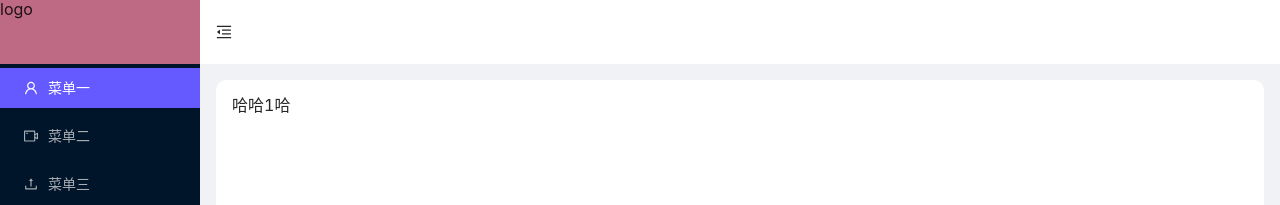
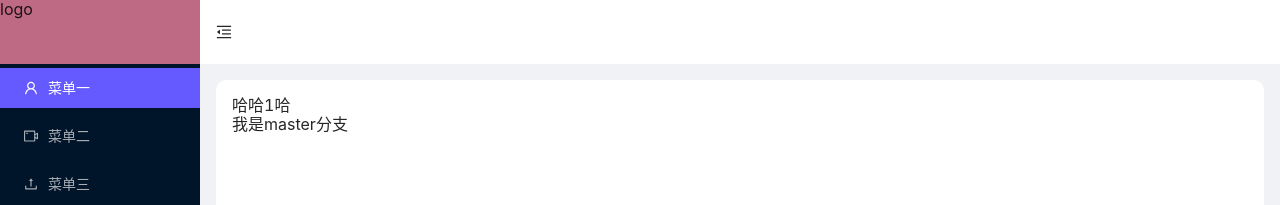
Before and after one commit to Jokerguo/vite-react, a React (Vite) app: page / in a window 1280 px wide. Shown: the top 205 px of the page. Built offline with nearby package versions, Linux system fonts and the light colour scheme.

Commit message:
master提交

```diff
--- a/src/views/home/index.tsx
+++ b/src/views/home/index.tsx
@@ -4,6 +4,7 @@ const Home: React.FC = () => {
   return (
     <>
       <div>哈哈1哈</div>
+      <div>我是master分支</div>
       <Icon name="gougou"></Icon>
       <Icon name="gouxiao"></Icon>
     </>
```
